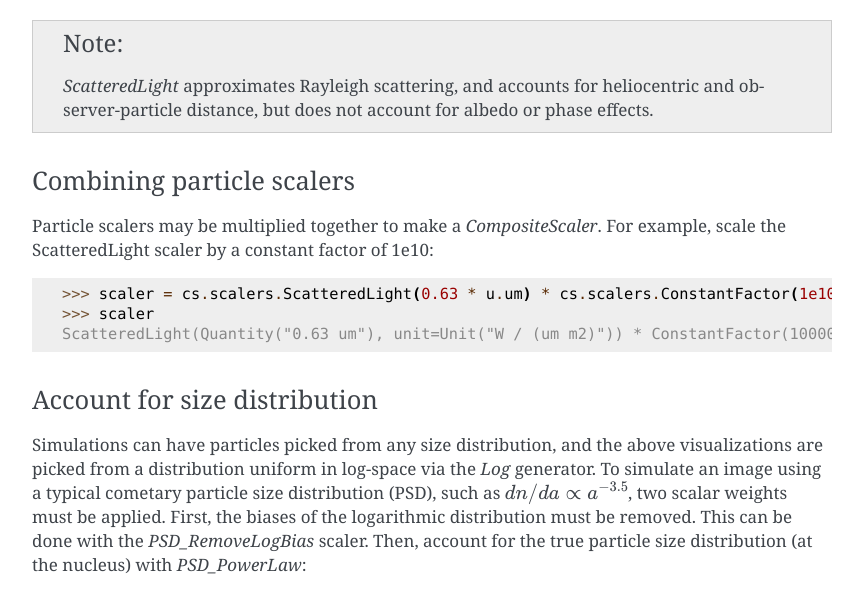
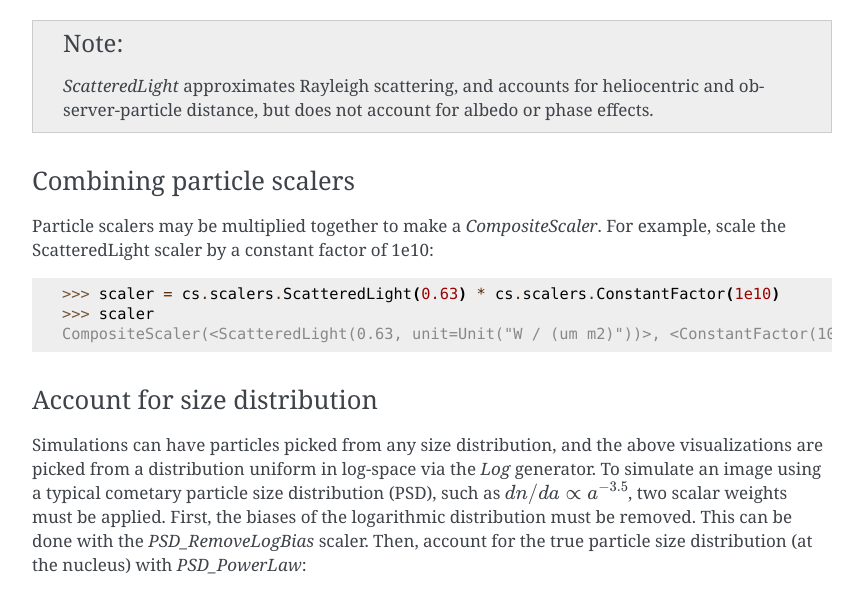
Before and after one commit to mkelley/pycometsuite, a Sphinx documentation site: the page built from docs/instruments.rst, in a window 1280 px wide and 1400 px high, scrolled down 1373 px, cut to the strip 101-694 px from the top of the window. Shown: the whole strip, without its empty margins (218-1081 px from the left). Built offline with Sphinx 7.4.7, drawn with Linux system fonts in a browser that asks for light colours; some of the changed text lies outside the part shown.

Commit message:
Fix mass_calibration.

```diff
--- a/docs/instruments.rst
+++ b/docs/instruments.rst
@@ -76,11 +83,11 @@
     :show-source-link: False
 
     >>> def plot(camera):
-    >>>     fig, ax = plt.subplots(figsize=(7, 6), dpi=200)
-    >>>     ax.imshow(camera.data, cmap="gray_r", extent=[29, -31, -29, 31], origin="lower")
-    >>>     fig.colorbar(ax.images[0])
-    >>>     plt.setp(ax, xlabel="RA offset (arcsec)", ylabel="Dec offset (arcsec)")
-    >>>     plt.tight_layout()
+    ...     fig, ax = plt.subplots(figsize=(7, 6), dpi=200)
+    ...     ax.imshow(camera.data, cmap="gray_r", extent=[29, -31, -29, 31], origin="lower")
+    ...     fig.colorbar(ax.images[0])
+    ...     plt.setp(ax, xlabel="RA offset (arcsec)", ylabel="Dec offset (arcsec)")
+    ...     plt.tight_layout()
     >>>
     >>> plot(camera)
 
@@ -104,7 +111,7 @@
     :include-source:
     :show-source-link: False
 
-    >>> scaler = cs.scalers.ScatteredLight(0.63 * u.um)
+    >>> scaler = cs.scalers.ScatteredLight(0.63)
     >>> camera = cs.Camera(shape=(60, 60), scale=(-1, 1), scaler=scaler)
     >>> camera.integrate(sim)
     >>> plot(camera)  # note the change in the colorbar scale
@@ -123,10 +130,9 @@
 
 .. code::
 
-    >>> scaler = cs.scalers.ScatteredLight(0.63 * u.um) * cs.scalers.ConstantFactor(1e10)
+    >>> scaler = cs.scalers.ScatteredLight(0.63) * cs.scalers.ConstantFactor(1e10)
     >>> scaler
-    ScatteredLight(Quantity("0.63 um"), unit=Unit("W / (um m2)")) * ConstantFactor(10000000000.0)
-
+    CompositeScaler(<ScatteredLight(0.63, unit=Unit("W / (um m2)"))>, <ConstantFactor(10000000000.0)>)
 
 Account for size distribution
 ^^^^^^^^^^^^^^^^^^^^^^^^^^^^^
@@ -140,7 +146,7 @@
     :show-source-link: False
 
     >>> camera.scaler = (
-    ...     cs.scalers.ScatteredLight(0.63 * u.um)
+    ...     cs.scalers.ScatteredLight(0.63)
     ...     * cs.scalers.PSD_RemoveLogBias()
     ...     * cs.scalers.PSD_PowerLaw(-3.5)
     ... )
@@ -149,5 +155,22 @@
     >>> plot(camera)
 
 
+Calibrating simulation mass
+---------------------------
+
+The `mass_calibration` method can calibrate simulations, with some restrictions.  Ages must be picked from a uniform distribution, and grain radii picked from uniform or Log distributions.  Mass scalers, like `FractalPorosity` are not yet accounted for.
+
+To calibrate our previous simulation to a mass production rate of 1 kg/s:
+
+.. code::
+
+    >>> calib, total_mass = cs.scalers.mass_calibration(sim, camera.scaler, 1 * u.kg / u.s, state_class=KeplerState)
+    >>> calib  # doctest: +FLOAT_CMP
+    8.23486568453617e+17
+    >>> total_mass  # doctest: +FLOAT_CMP
+    <Quantity 432000. kg>
+
+The result is a multiplicative factor to scale your simulated data (e.g., images).  The `state_class` keyword is needed here as the `Simulation` parameter object does not yet track the comet's `State` class, and defaults to using SPICE.
+
 .. automodapi:: cometsuite.instruments
     :headings: -^
```
Also changed, not shown: other parts of docs/instruments.rst (+9 -2 lines), 3 other files.
